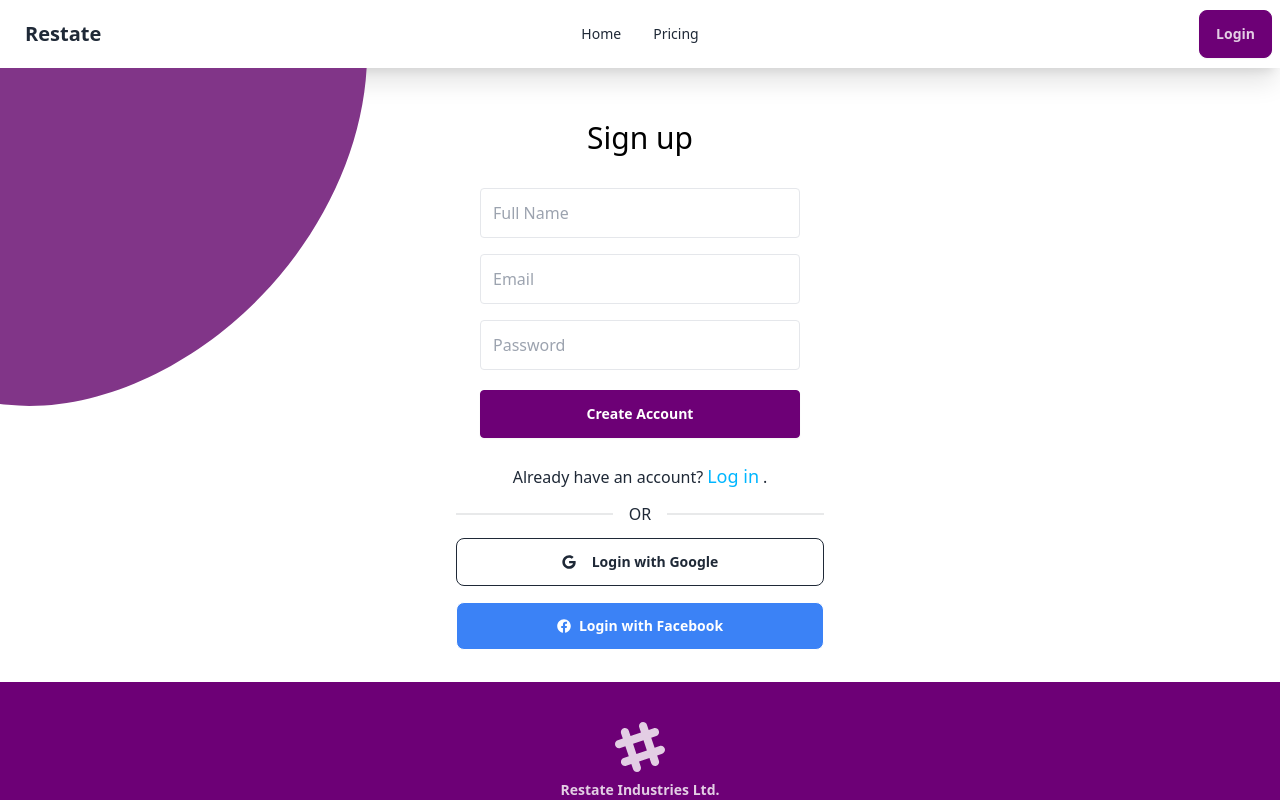
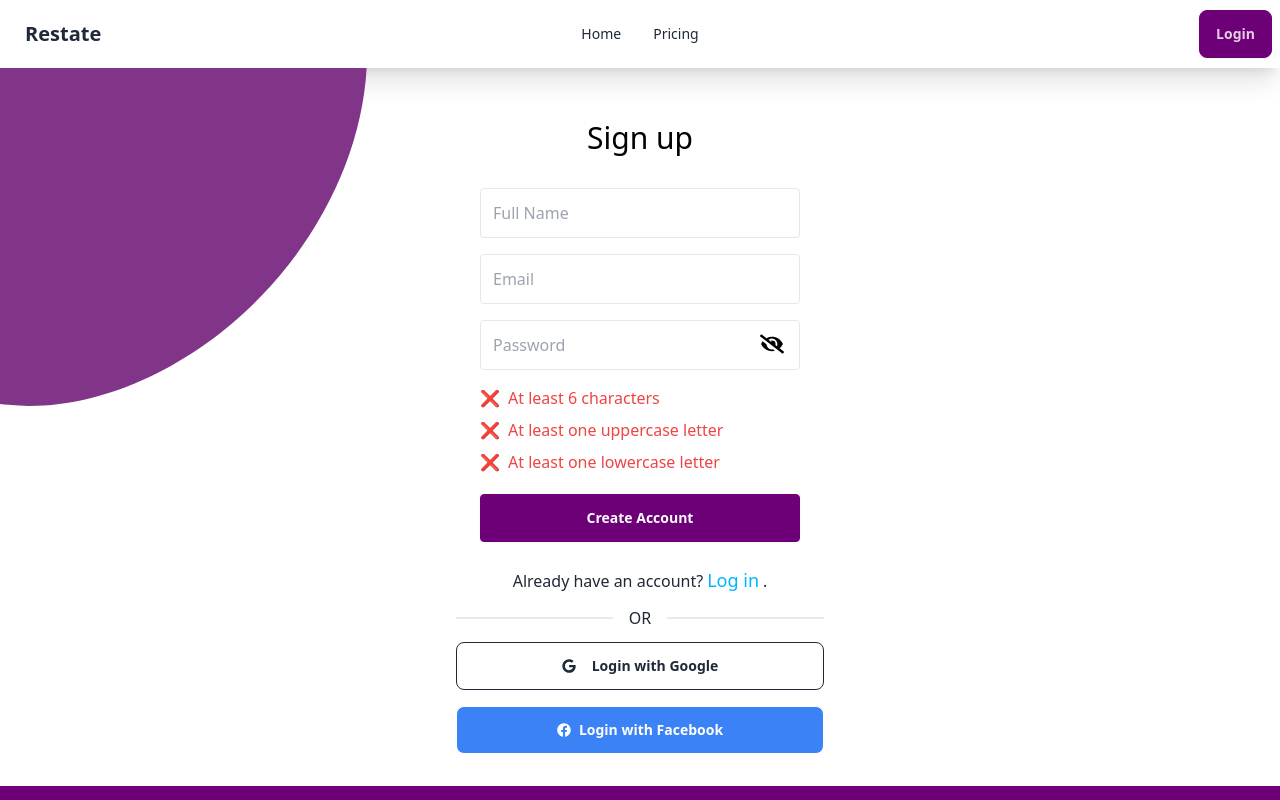
Before and after one commit to misbah-ul-hoq/assignment-nine, a React (Vite) app: page /signup in a window 1280 px wide. Shown: the top 800 px of the page. Built offline with nearby package versions, Linux system fonts and the light colour scheme; no server answers.

Commit message:
indicator showed for password auth on signup

```diff
--- a/src/pages/Signup.jsx
+++ b/src/pages/Signup.jsx
@@ -1,4 +1,4 @@
-import { FaFacebook, FaGoogle } from "react-icons/fa";
+import { FaEye, FaEyeSlash, FaFacebook, FaGoogle } from "react-icons/fa";
 import { Link } from "react-router-dom";
 import useDocumentTitle from "../hooks/useDocumentTitle";
 import { useState } from "react";
@@ -7,6 +7,23 @@ const Signup = () => {
   const regex = /^(?=.*[a-z])(?=.*[A-Z]).{6,}$/;
 
   const [errorMessage, setErrorMessage] = useState("");
+
+  const [isMinLength, setIsMinLength] = useState(false);
+  const [hasUppercase, setHasUppercase] = useState(false);
+  const [hasLowercase, setHasLowercase] = useState(false);
+  const [showPassword, setShowPassword] = useState(false);
+
+  const handlePasswordChange = (e) => {
+    const value = e.target.value;
+    // setPassword(value);
+    setIsMinLength(value.length >= 6);
+    setHasUppercase(/[A-Z]/.test(value));
+    setHasLowercase(/[a-z]/.test(value));
+  };
+
+  const handleShowPassword = () => {
+    setShowPassword((pre) => !pre);
+  };
 
   const handleSubmit = (e) => {
     e.preventDefault();
@@ -27,7 +44,7 @@ const Signup = () => {
   return (
     <div className="py-8 flex flex-col bg-no-repeat bg-cover bg-[url(/blob3.svg)]">
       <div className="container max-w-sm mx-auto flex-1 flex flex-col items-center justify-center px-2">
-        <div className="px-6 py-5 rounded text-black w-full">
+        <div className="px-6 py-5 rounded text-black w-full relative">
           <h1 className="mb-8 text-3xl text-center">Sign up</h1>
           <form onSubmit={handleSubmit}>
             <input
@@ -45,12 +62,47 @@ const Signup = () => {
               placeholder="Email"
             />
             <input
-              type="password"
+              type={!showPassword ? "password" : "text"}
+              onChange={handlePasswordChange}
               className="block border border-grey-light w-full p-3 rounded mb-4"
               name="password"
               placeholder="Password"
               required
             />
+            <span
+              className="absolute top-[224px] right-8 text-2xl p-2"
+              onClick={handleShowPassword}
+            >
+              {showPassword ? <FaEye /> : <FaEyeSlash />}
+            </span>
+
+            <div className="flex flex-col space-y-2 pb-4">
+              <div
+                className={`flex items-center ${
+                  isMinLength ? "text-green-500" : "text-red-500"
+                }`}
+              >
+                <span className="mr-2">{isMinLength ? "✔️" : "❌"}</span>
+                <span>At least 6 characters</span>
+              </div>
+              <div
+                className={`flex items-center ${
+                  hasUppercase ? "text-green-500" : "text-red-500"
+                }`}
+              >
+                <span className="mr-2">{hasUppercase ? "✔️" : "❌"}</span>
+                <span>At least one uppercase letter</span>
+              </div>
+              <div
+                className={`flex items-center ${
+                  hasLowercase ? "text-green-500" : "text-red-500"
+                }`}
+              >
+                <span className="mr-2">{hasLowercase ? "✔️" : "❌"}</span>
+                <span>At least one lowercase letter</span>
+              </div>
+            </div>
+
             <button
               type="submit"
               className="btn btn-primary w-full text-center py-3 rounded bg-green text-white  my-1"
```
